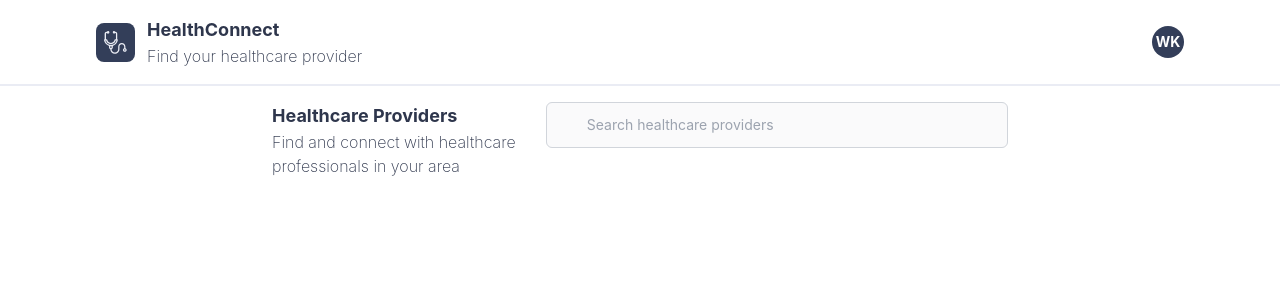
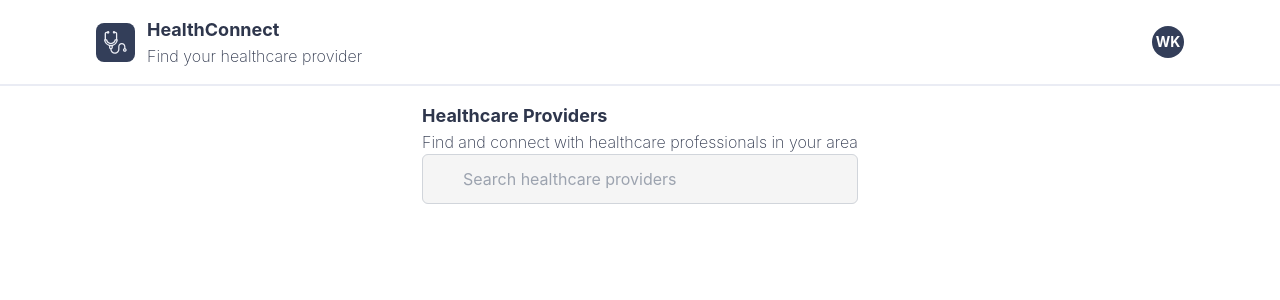
Before and after one commit to wlk-li/providers-onboaring-internal-front, a React (Vite) app: page / in a window 1280 px wide. Shown: the top 300 px of the page. Built offline with nearby package versions, Linux system fonts and the light colour scheme; some icons are missing.

Commit message:
refactor: slimmed input comp

```diff
--- a/src/components/ui/input/input.tsx
+++ b/src/components/ui/input/input.tsx
@@ -8,7 +8,7 @@ const inputVariants = tv({
   slots: {
     container: "relative flex w-full flex-col gap-1.5",
     input:
-      "flex w-full border border-border-default-default px-3 py-1 text-base text-text-default-default transition-colors placeholder:text-text-default-tertiary focus-visible:outline-border-brand-default disabled:cursor-not-allowed disabled:bg-background-disabled-default disabled:text-text-disabled-on-disabled md:text-sm",
+      "flex w-full border border-border-default-default px-3 py-1 text-base text-text-default-default placeholder:text-text-default-tertiary",
     leftIcon:
       "pointer-events-none absolute top-1/2 left-2 flex -translate-y-1/2 items-center text-text-default-default",
   },
@@ -43,7 +43,7 @@ export const Input = ({
 }: InputProps) => {
   return (
     <div className={container({ className: containerClassName })}>
-      <div className="relative flex flex-row items-center rounded-md bg-[#FAFAFB]">
+      <div className="relative flex flex-row items-center rounded-md bg-neutral-100">
         {left ? (
           <IconWrapper className={leftIcon()} size={leftIconSize}>
             {left}
--- a/src/routes/_private/page.tsx
+++ b/src/routes/_private/page.tsx
@@ -5,7 +5,7 @@ import { Icons, Input, Subtext, Text, TextStack } from "@/components";
 const HomePage = () => {
   return (
     <div className="flex flex-col gap-4">
-      <div className="mx-auto flex h-21 max-w-6xl justify-between">
+      <div className="mx-auto flex h-21 max-w-6xl flex-col">
         <TextStack>
           <Text className="text-lg text-text-brand-on-brand-secondary">Healthcare Providers</Text>
           <Subtext className="text-base text-text-brand-on-brand-secondary">
```
